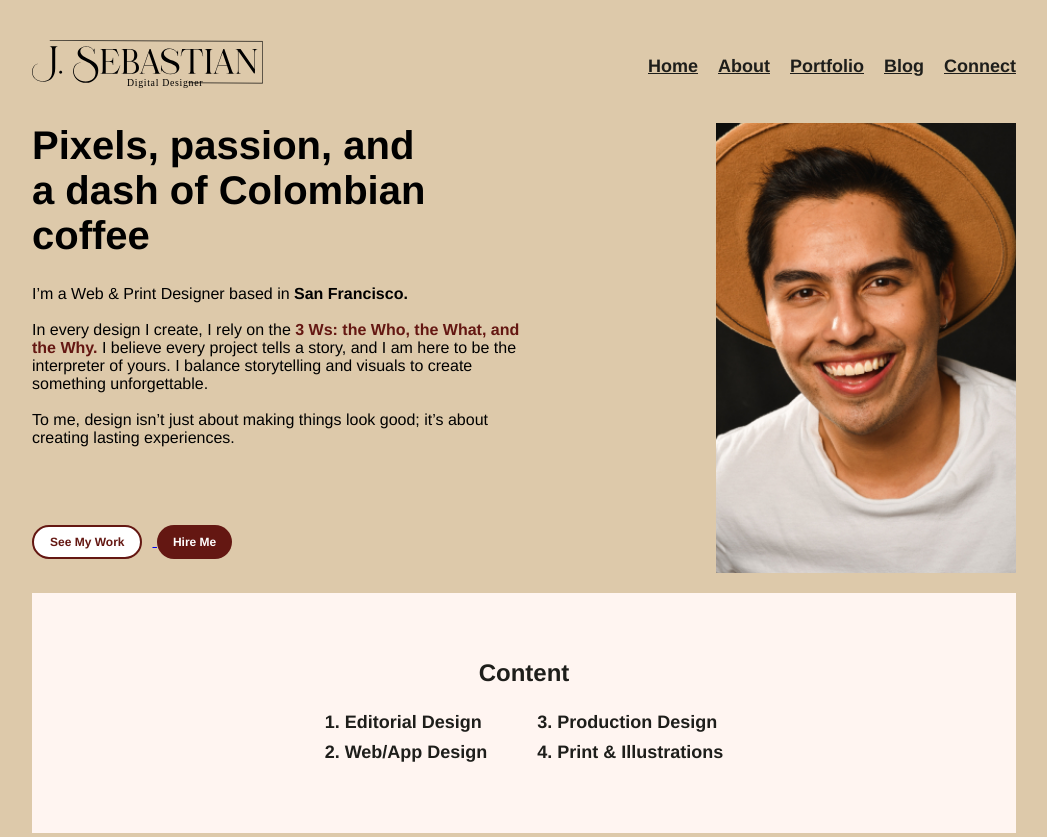
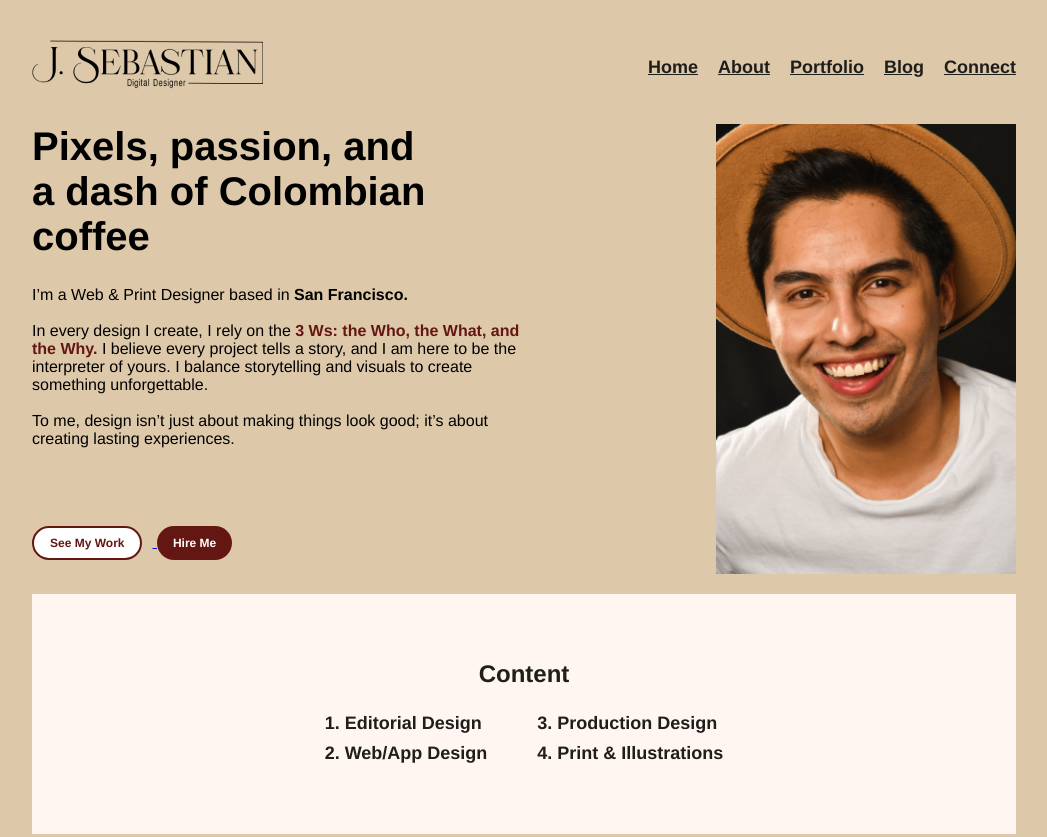
Before and after one commit to bennettdcsm/DGME167_JuanM, a plain HTML site: page index.html in a window 1280 px wide. Shown: the top 837 px of the page, without its empty margins (116-1163 px from the left). Drawn offline with Linux system fonts and the light colour scheme.

Commit message:
index.html

```diff
--- a/index.html
+++ b/index.html
@@ -330,7 +330,7 @@
 <header class="header">
 	<div class="left-section">
 	<a href="index.html">
-	 <img src="images/logo.svg" alt="Logo" width="231px;" height="auto;">
+	 <img src="images/logo.png" alt="Logo" width="231px;" height="auto;">
 		</a>
 		</div>
 
```
